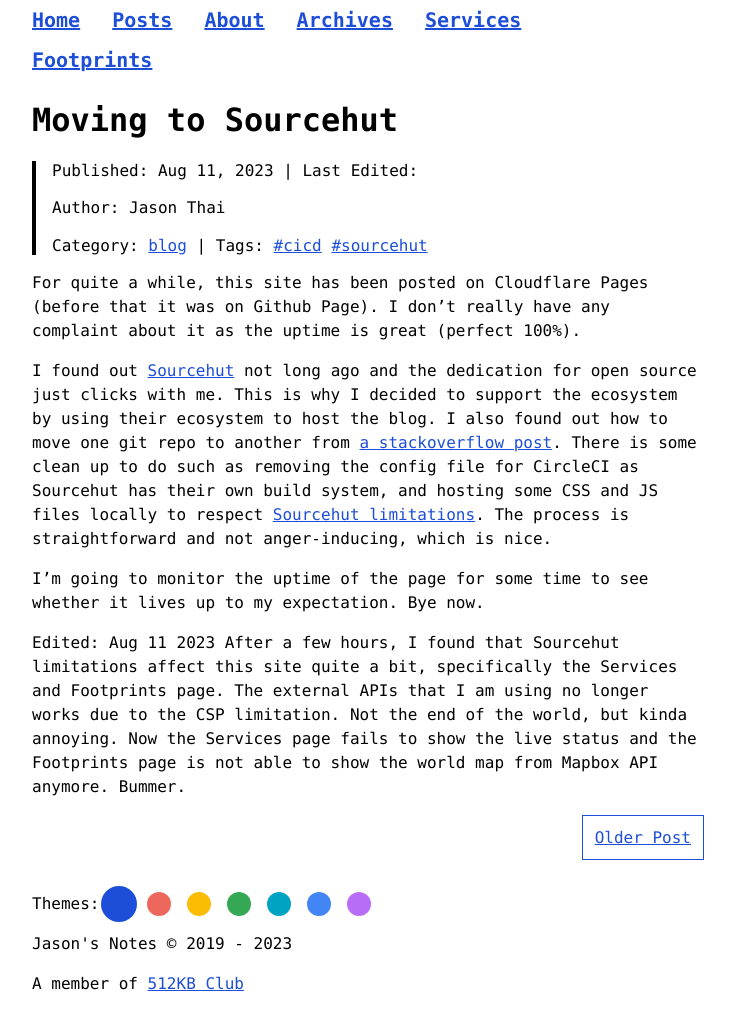
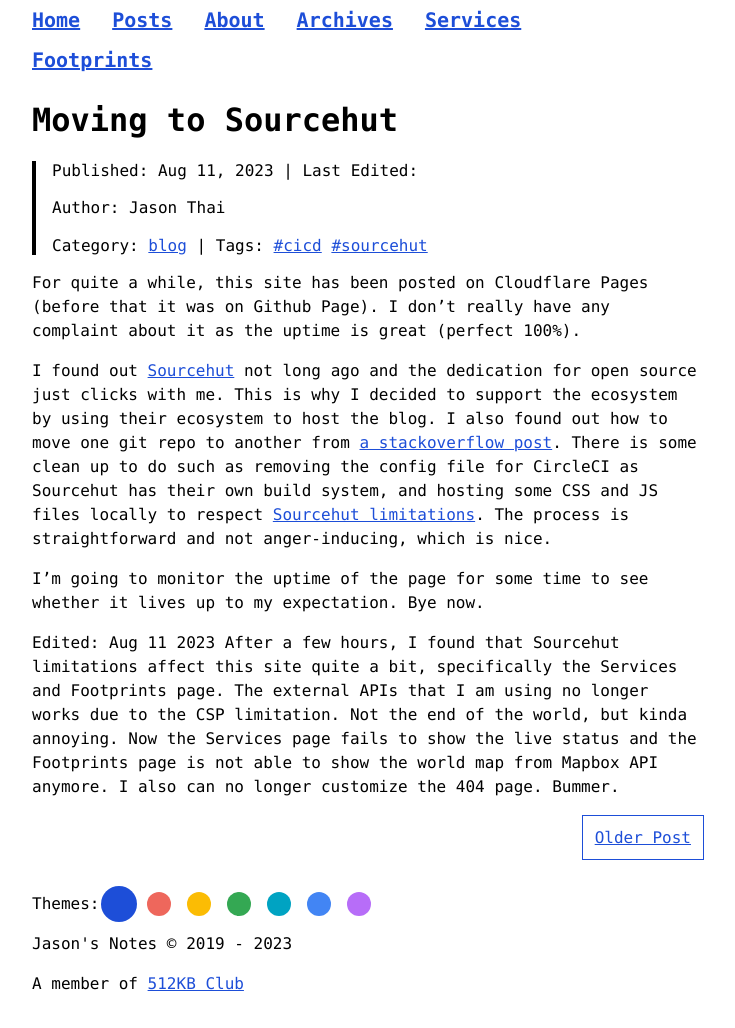
Before and after one commit to jasontthai/jasonthai.me, a Jekyll site: the page built from _posts/2023-08-11-moving-to-sourcehut.md, in a window 1280 px wide. Shown: the whole page, without its empty margins (272-1007 px from the left). Built offline with Jekyll 4.4.1, drawn with Linux system fonts in a browser that asks for light colours; our own code applies the rules of GitHub Pages for plain Markdown files.

Commit message:
update _posts/2023-08-11-moving-to-sourcehut.md

```diff
--- a/_posts/2023-08-11-moving-to-sourcehut.md
+++ b/_posts/2023-08-11-moving-to-sourcehut.md
@@ -13,4 +13,4 @@
 I'm going to monitor the uptime of the page for some time to see whether it lives up to my expectation. Bye now.
 
 Edited: Aug 11 2023
-After a few hours, I found that Sourcehut limitations affect this site quite a bit, specifically the Services and Footprints page. The external APIs that I am using no longer works due to the CSP limitation. Not the end of the world, but kinda annoying. Now the Services page fails to show the live status and the Footprints page is not able to show the world map from Mapbox API anymore. Bummer.
+After a few hours, I found that Sourcehut limitations affect this site quite a bit, specifically the Services and Footprints page. The external APIs that I am using no longer works due to the CSP limitation. Not the end of the world, but kinda annoying. Now the Services page fails to show the live status and the Footprints page is not able to show the world map from Mapbox API anymore. I also can no longer customize the 404 page. Bummer.
```
